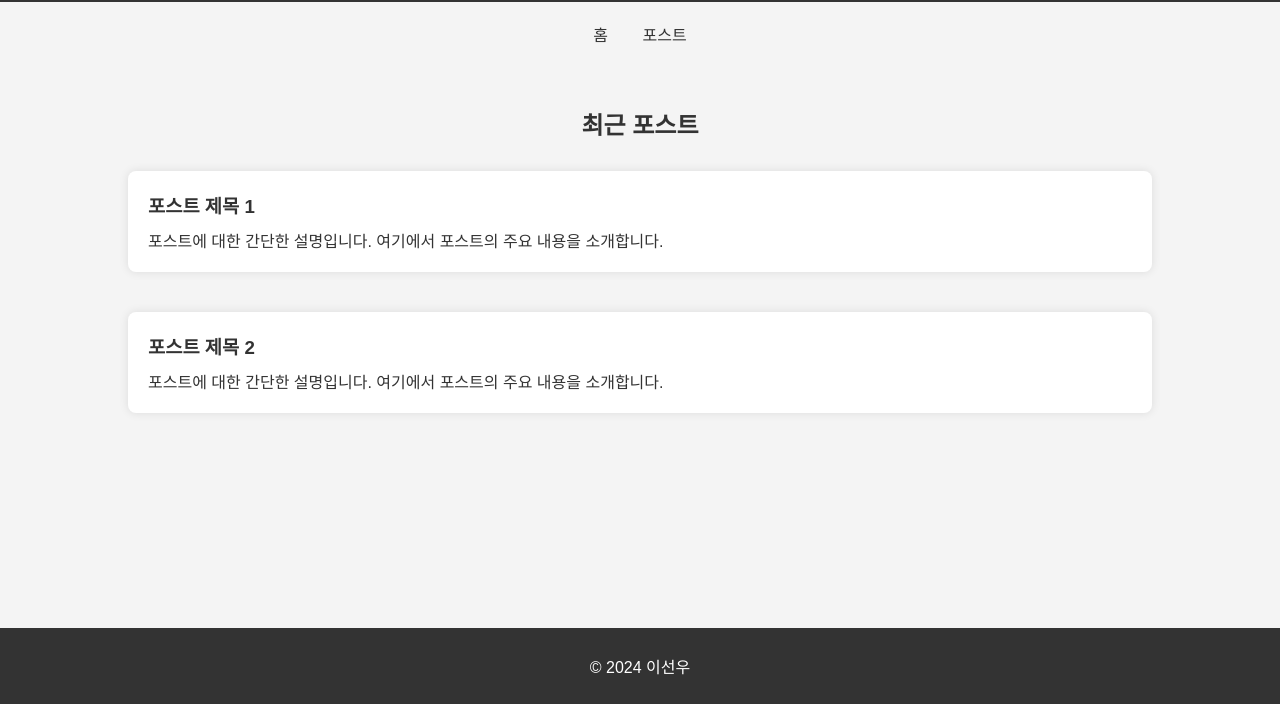
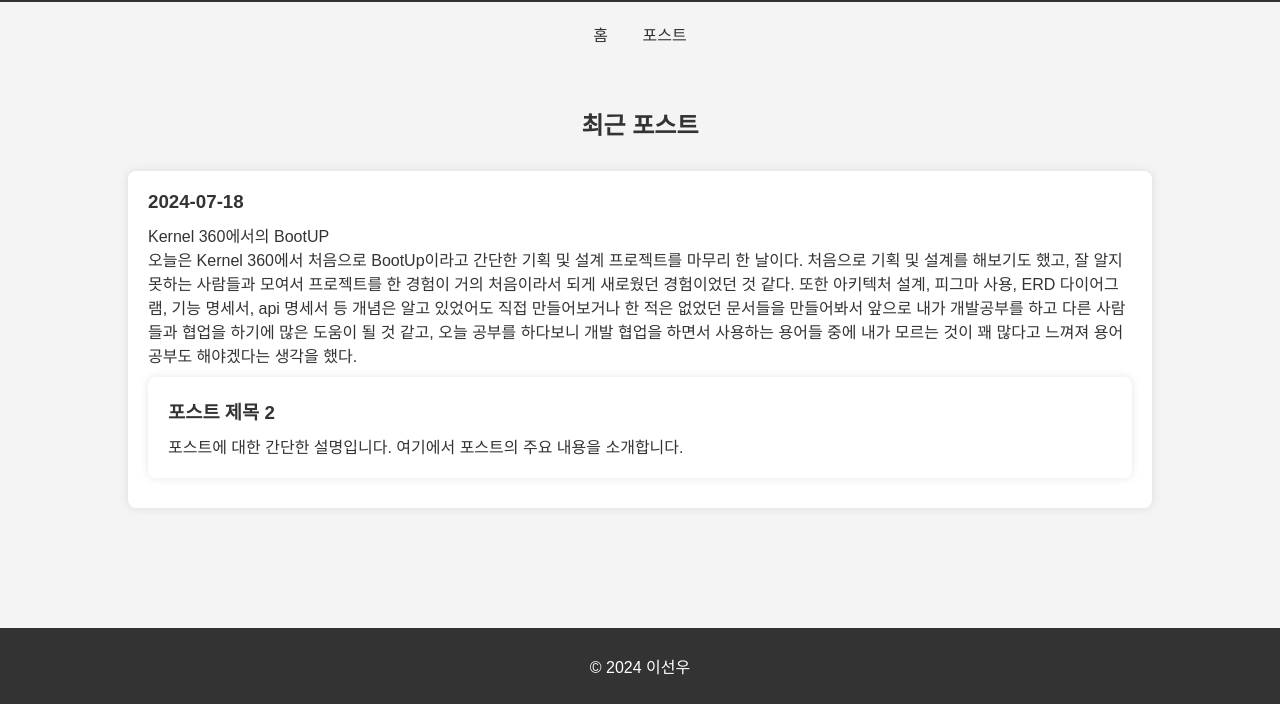
Before and after one commit to I-migi/I-migi.github.io, a plain HTML site: page posts/index.html in a window 1280 px wide. Shown: the part 96-800 px from the top of the page. Drawn offline with Linux system fonts and the light colour scheme.

Commit message:
Update index.html

```diff
--- a/posts/index.html
+++ b/posts/index.html
@@ -94,9 +94,16 @@
             <h2>최근 포스트</h2>
             <div class="posts">
                 <div class="post">
-                    <h3>포스트 제목 1</h3>
-                    <p>포스트에 대한 간단한 설명입니다. 여기에서 포스트의 주요 내용을 소개합니다.</p>
+                    <h3>2024-07-18</h3>
+                    <p>Kernel 360에서의 BootUP</p>
+                    <div>
+                    오늘은 Kernel 360에서 처음으로 BootUp이라고 간단한 기획 및 설계 프로젝트를 마무리 한 날이다. 처음으로 기획 및 설계를 해보기도 했고, 잘 알지 못하는 사람들과 모여서
+                        프로젝트를 한 경험이 거의 처음이라서 되게 새로웠던 경험이었던 것 같다. 또한 아키텍처 설계, 피그마 사용, ERD 다이어그램, 기능 명세서, api 명세서 등 개념은 알고
+                        있었어도 직접 만들어보거나 한 적은 없었던 문서들을 만들어봐서 앞으로 내가 개발공부를 하고 다른 사람들과 협업을 하기에 많은 도움이 될 것 같고, 오늘 공부를 하다보니
+                        개발 협업을 하면서 사용하는 용어들 중에 내가 모르는 것이 꽤 많다고 느껴져 용어 공부도 해야겠다는 생각을 했다.
                 </div>
+
+
                 <div class="post">
                     <h3>포스트 제목 2</h3>
                     <p>포스트에 대한 간단한 설명입니다. 여기에서 포스트의 주요 내용을 소개합니다.</p>
```
